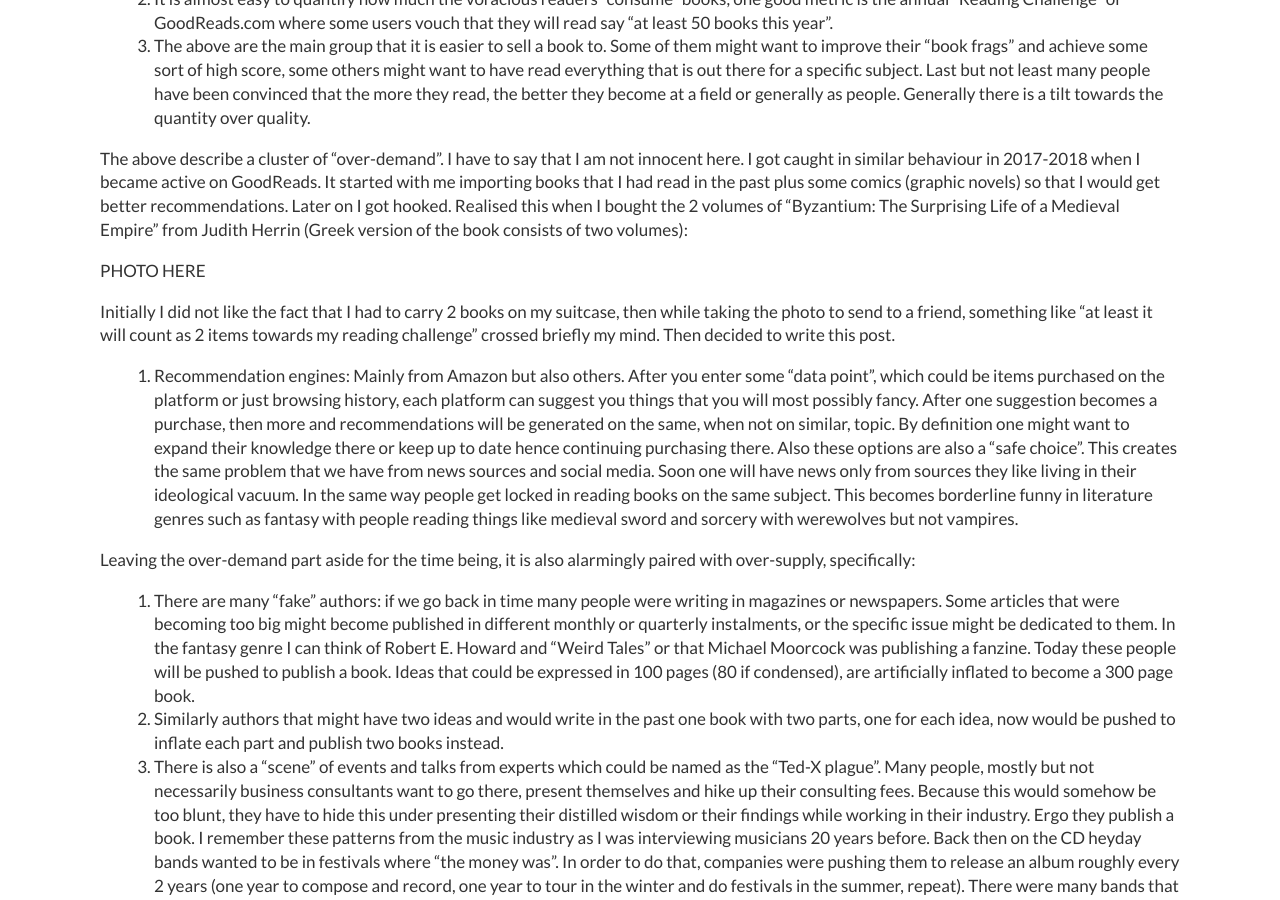
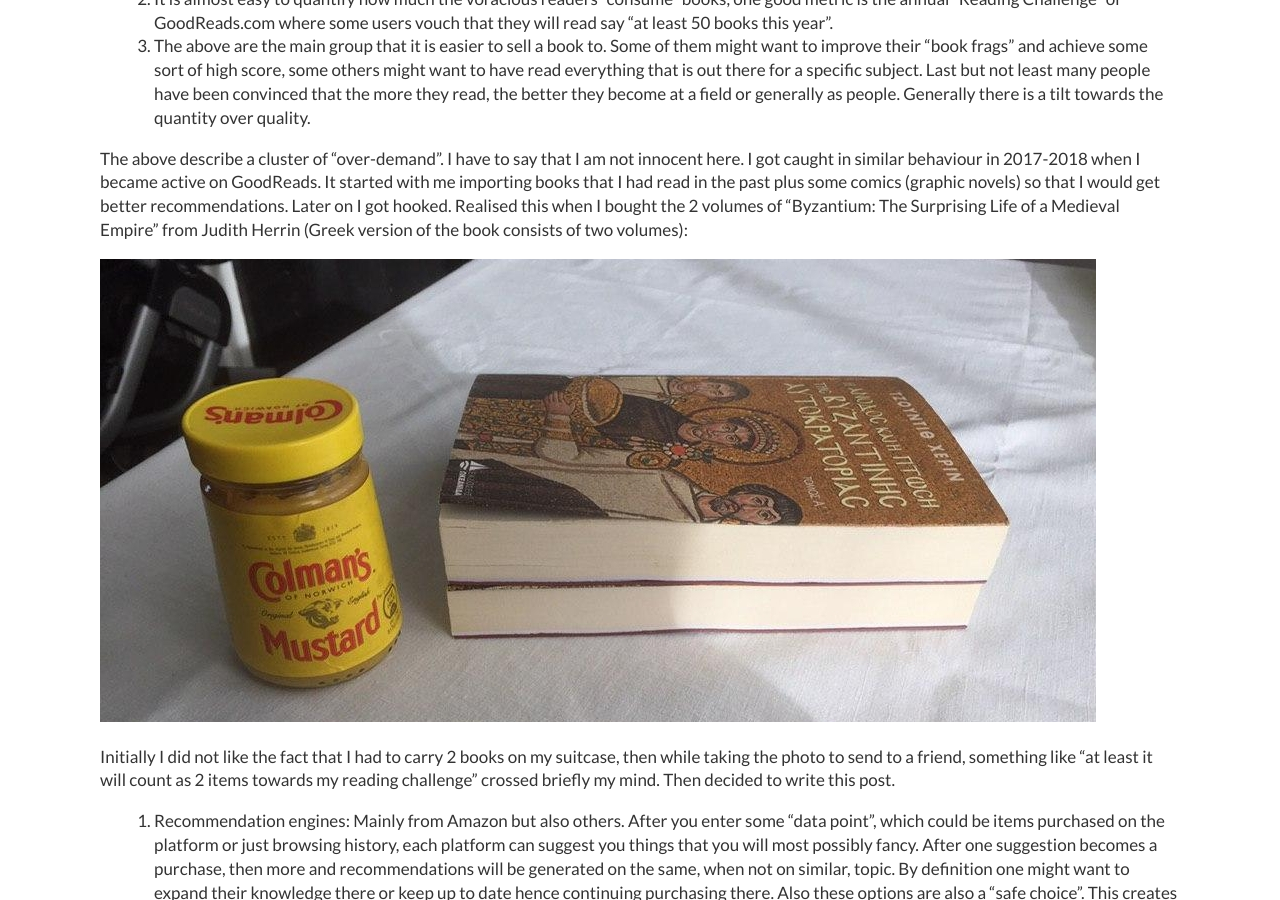
Before and after one commit to dimitrismistriotis/dimitrismistriotis.github.io, a Jekyll site: the page built from _posts/2019-03-02-reading_hacks_1_point_5.md, in a window 1280 px wide and 900 px high, scrolled down 451 px. Built offline with Jekyll 4.4.1, drawn with Linux system fonts in a browser that asks for light colours.

Commit message:
Add photo

```diff
--- a/_posts/2019-03-02-reading_hacks_1_point_5.md
+++ b/_posts/2019-03-02-reading_hacks_1_point_5.md
@@ -43,7 +43,7 @@ recommendations. Later on I got hooked. Realised this when I bought the 2
 volumes of "Byzantium: The Surprising Life of a Medieval Empire" from
 Judith Herrin (Greek version of the book consists of two volumes):
 
-PHOTO HERE
+![Two volumes](images/books/judith_herrin_in_greek_with_mustard.jpg)
 
 Initially I did not like the fact that I had to carry 2 books on my suitcase,
 then while taking the photo to send to a friend, something like
```
